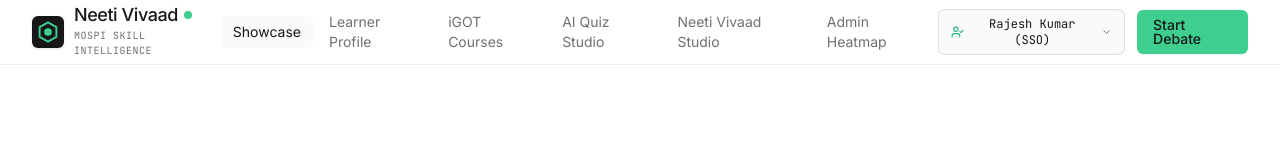
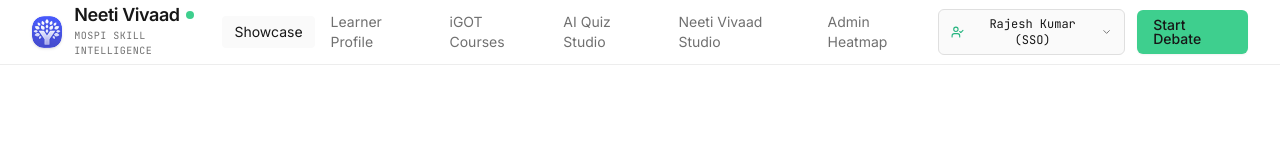
Before and after one commit to asif-build/Neeti-Vivaad, a Next.js app in the folder frontend/: page / in a window 1280 px wide. Shown: the top 160 px of the page. Built offline with nearby package versions, Linux system fonts and the light colour scheme.

Commit message:
Update application logo to stylized blue tree-letter emblem

```diff
--- a/frontend/app/components/Logo.tsx
+++ b/frontend/app/components/Logo.tsx
@@ -1,29 +1,26 @@
 import React from 'react';
+import Image from 'next/image';
 
-export function SupabazeEmeraldLogo({ className = "w-6 h-6" }: { className?: string }) {
+export function VivaadTreeLogo({ className = "w-8 h-8" }: { className?: string }) {
   return (
-    <div className={`relative flex items-center justify-center ${className}`}>
-      <svg viewBox="0 0 100 100" className="w-full h-full text-[#3ecf8e]">
-        <path
-          d="M 50 10 L 85 30 L 85 70 L 50 90 L 15 70 L 15 30 Z"
-          fill="none"
-          stroke="currentColor"
-          strokeWidth="8"
-          strokeLinejoin="round"
-        />
-        <circle cx="50" cy="50" r="16" fill="currentColor" />
-      </svg>
+    <div className={`relative flex items-center justify-center rounded-xl overflow-hidden shadow-sm ${className}`}>
+      <img
+        src="/assets/app_logo.png"
+        alt="Neeti Vivaad Logo"
+        className="w-full h-full object-cover rounded-xl"
+      />
     </div>
   );
 }
 
-export const PlainviewSunLogo = SupabazeEmeraldLogo;
+export const PlainviewSunLogo = VivaadTreeLogo;
+export const SupabazeEmeraldLogo = VivaadTreeLogo;
 
 export function Logo({ size = "md" }: { size?: "sm" | "md" | "lg" }) {
   const iconSizes = {
-    sm: "w-5 h-5",
-    md: "w-6 h-6",
-    lg: "w-8 h-8"
+    sm: "w-6 h-6",
+    md: "w-8 h-8",
+    lg: "w-10 h-10"
   };
 
   const textSizes = {
@@ -33,12 +30,10 @@
   };
 
   return (
-    <div className="flex items-center gap-2.5 group cursor-pointer">
-      <div className="p-1 rounded-[6px] bg-[#171717] text-[#3ecf8e] shadow-sm">
-        <SupabazeEmeraldLogo className={iconSizes[size]} />
-      </div>
+    <div className="flex items-center gap-3 group cursor-pointer">
+      <VivaadTreeLogo className={iconSizes[size]} />
       <div className="flex flex-col">
-        <span className={`font-medium tracking-tight text-[#171717] font-sans ${textSizes[size]} flex items-center gap-1.5 leading-none`}>
+        <span className={`font-semibold tracking-tight text-[#171717] font-sans ${textSizes[size]} flex items-center gap-1.5 leading-none`}>
           Neeti Vivaad
           <span className="inline-block w-2 h-2 rounded-full bg-[#3ecf8e]" />
         </span>
```
Also changed, not shown: frontend/public/assets/app_logo.png (added), frontend/public/assets/logo.webp.
